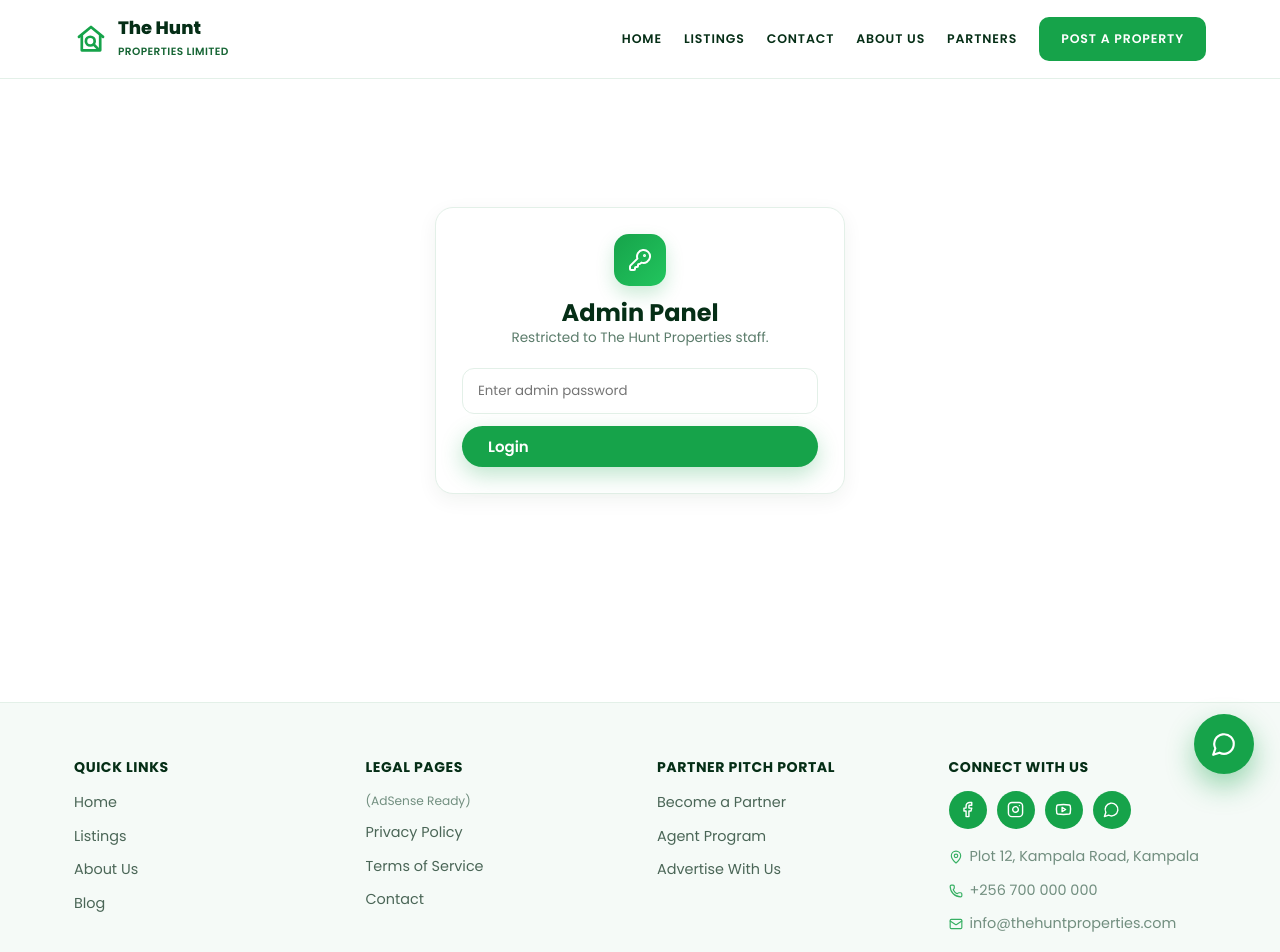
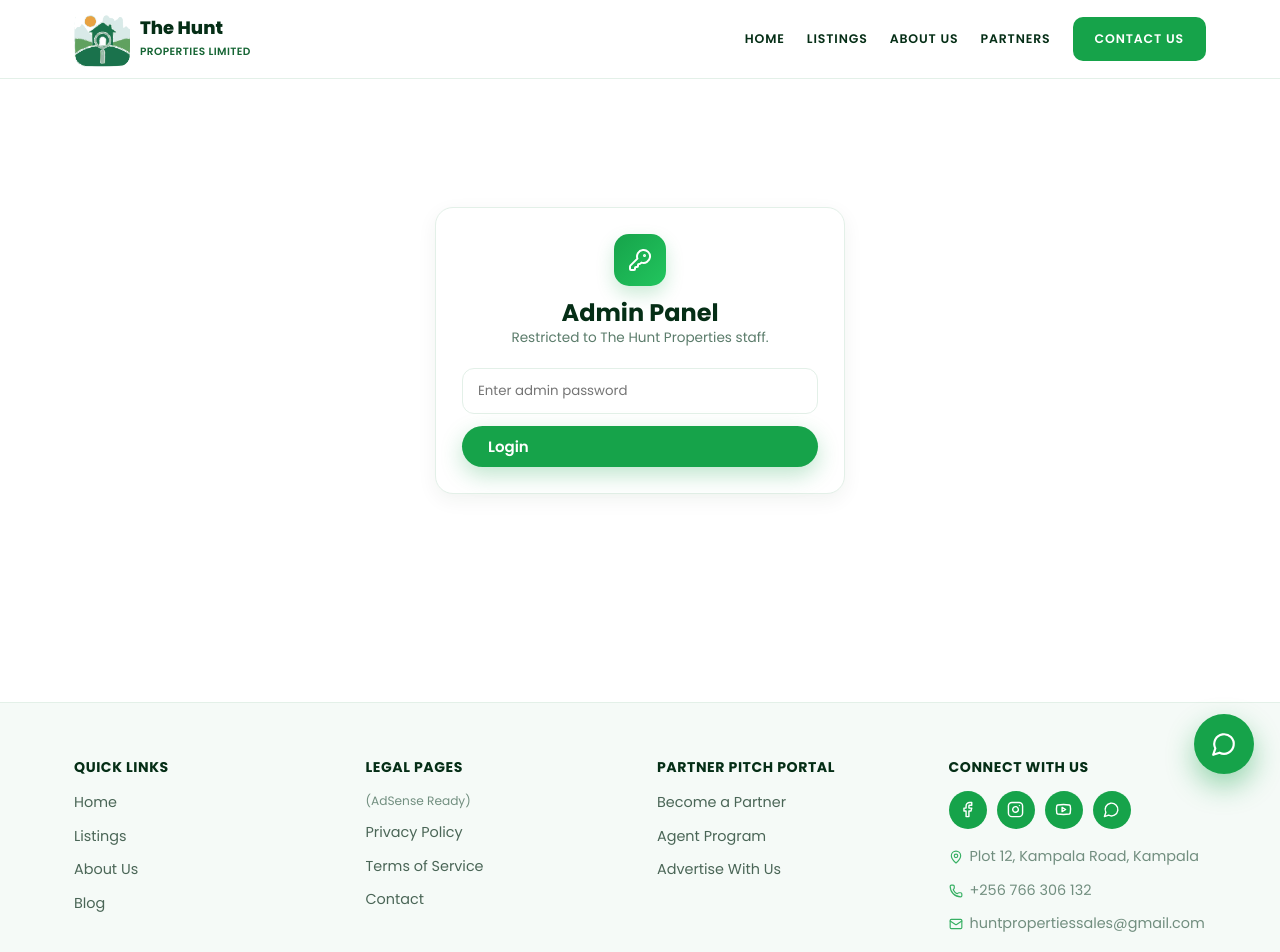
Before and after one commit to OkelloEmma2/The-Hunt-Properties, a React (Vite) app: page /admin in a window 1280 px wide. Shown: the top 952 px of the page. Built offline with nearby package versions, Linux system fonts and the light colour scheme.

Commit message:
Another change

```diff
--- a/src/components/Footer.jsx
+++ b/src/components/Footer.jsx
@@ -41,7 +41,7 @@ export default function Footer() {
             <ul className="footer-links" style={{ marginTop: 16 }}>
               <li><MapPin size={14} /> Plot 12, Kampala Road, Kampala</li>
               <li><Phone size={14} /> {COMPANY_PHONE_DISPLAY}</li>
-              <li><Mail size={14} /> info@thehuntproperties.com</li>
+              <li><Mail size={14} /> huntpropertiessales@gmail.com</li>
             </ul>
           </div>
         </div>
--- a/src/components/Navbar.jsx
+++ b/src/components/Navbar.jsx
@@ -18,7 +18,6 @@ function Logo({ size = 34 }) {
 const links = [
   { to: '/', label: 'Home' },
   { to: '/properties', label: 'Listings' },
-  { to: '/contact', label: 'Contact' },   // routes owners to the team (admin publishes)
   { to: '/about', label: 'About Us' },
   { to: '/blog', label: 'Partners' },           // swap to a dedicated Partners page later if you build one
 ]
@@ -29,7 +28,10 @@ export default function Navbar() {
     <header className="navbar">
       <div className="container nav-inner">
         <Link to="/" className="brand" onClick={() => setOpen(false)}>
-          <span className="brand-logo"><Logo /></span>
+          <img
+  src="/logo.png"
+  style={{ width: 56, height: 56, borderRadius: 12, objectFit: 'cover', flexShrink: 0 }}
+/>
           <span style={{ lineHeight: 1.15 }}>
             The Hunt<br />
             <small style={{ fontSize: '.66rem', fontWeight: 600, letterSpacing: '.04em', color: 'var(--g800)' }}>
@@ -43,7 +45,7 @@ export default function Navbar() {
               {l.label}
             </NavLink>
           ))}
-          <Link to="/contact" className="nav-post" onClick={() => setOpen(false)}>Post a Property</Link>
+          <Link to="/contact" className="nav-post" onClick={() => setOpen(false)}>Contact Us</Link>
         </nav>
         <button className="nav-toggle" onClick={() => setOpen(!open)} aria-label="Toggle menu">
           {open ? <X size={26} /> : <Menu size={26} />}
--- a/src/pages/Contact.jsx
+++ b/src/pages/Contact.jsx
@@ -51,7 +51,7 @@ export default function Contact() {
             <h3>Reach us directly</h3>
             <p className="prop-loc" style={{ marginTop: 12 }}><MapPin size={16} /> Plot 12, Kampala Road, Kampala, Uganda</p>
             <p className="prop-loc"><Phone size={16} /> {COMPANY_PHONE_DISPLAY}</p>
-            <p className="prop-loc"><Mail size={16} /> info@thehuntproperties.com</p>
+            <p className="prop-loc"><Mail size={16} /> huntpropertiessales@gmail.com</p>
             <a className="btn btn-primary" style={{ marginTop: 18, justifyContent: 'center' }} href={waLink('Hello The Hunt Properties, I have an enquiry.')} target="_blank" rel="noreferrer">
               <MessageCircle size={16} /> WhatsApp Us
             </a>
--- a/src/utils/whatsapp.js
+++ b/src/utils/whatsapp.js
@@ -1,6 +1,6 @@
 // ⚠️ Replace with the company's real WhatsApp line (country code, no "+")
-export const WHATSAPP_NUMBER = '256700000000'
-export const COMPANY_PHONE_DISPLAY = '+256 700 000 000'
+export const WHATSAPP_NUMBER = '256766306132'
+export const COMPANY_PHONE_DISPLAY = '+256 766 306 132'
 
 export const waLink = (message) =>
   `https://wa.me/${WHATSAPP_NUMBER}?text=${encodeURIComponent(message)}`
```
Also changed, not shown: src/components/AnimatedStat.jsx (deleted, +0 -40 lines), public/favicon.svg, public/logo.png (added).
